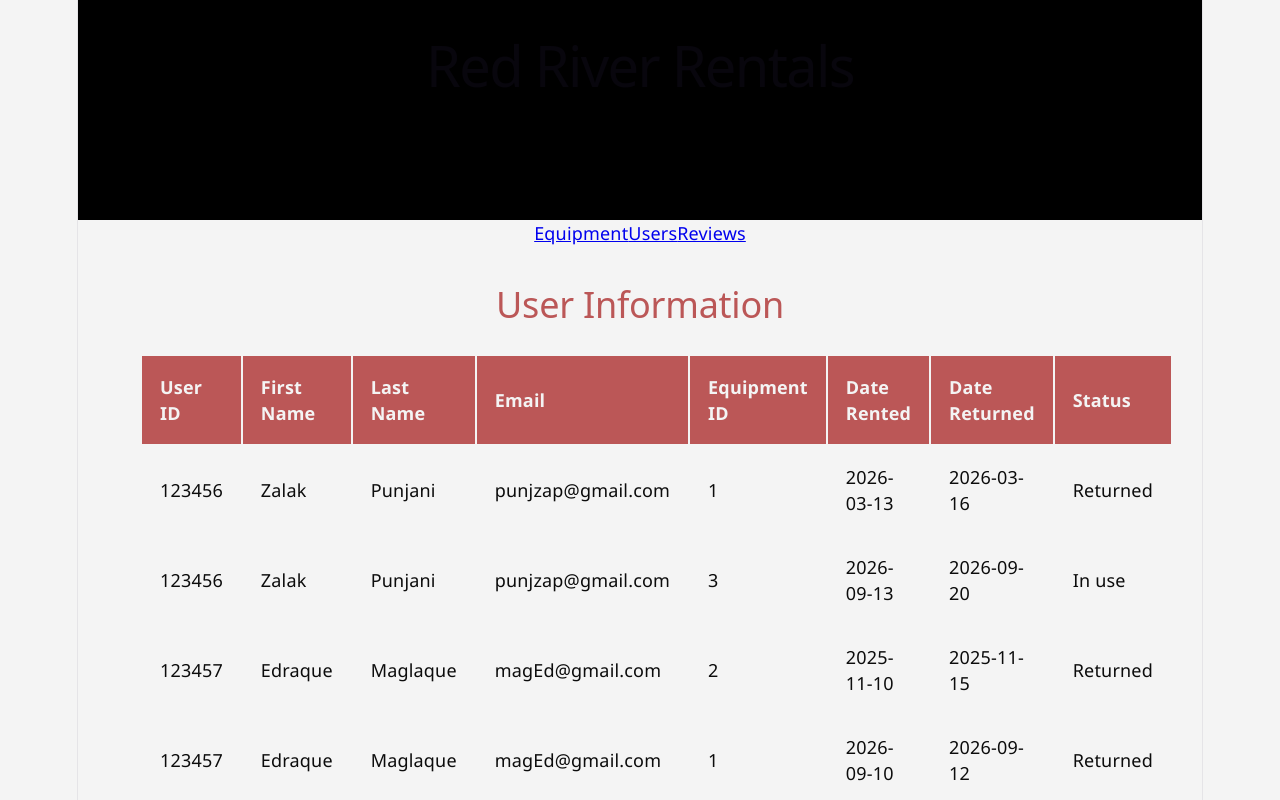
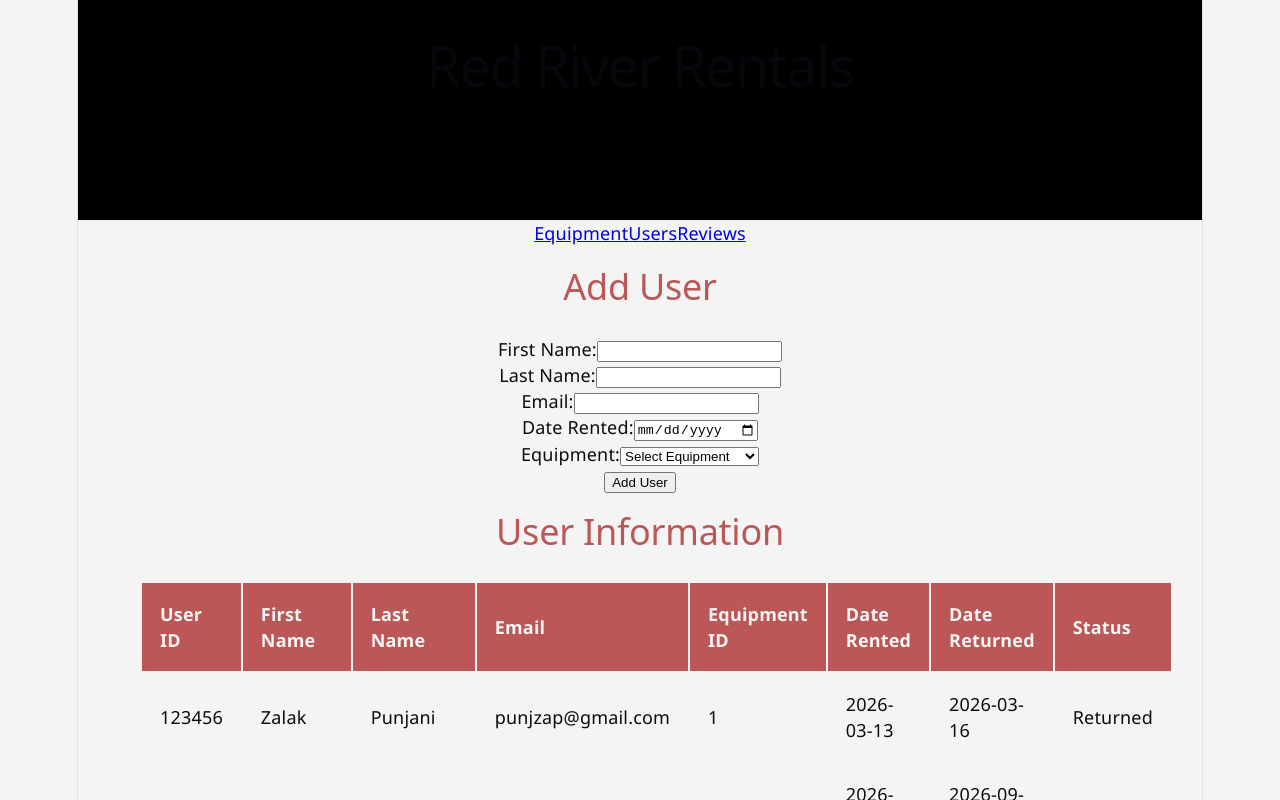
Before and after one commit to emaglaque2-rrc/full-stack-project-group-4, a React (Vite) app: page /user in a window 1280 px wide. Shown: the top 800 px of the page. Built offline with nearby package versions, Linux system fonts and the light colour scheme.

Commit message:
Feat: created the user-page.tsx to render the components that make up for the user feature.

```diff
--- a/src/App.tsx
+++ b/src/App.tsx
@@ -1,11 +1,17 @@
+import { useState } from 'react';
 import './App.css';
 import { Routes, Route } from 'react-router-dom';
 import { Layout } from './components/layout/Layout';
 import EquipmentInventory from './components/equipment-inventory/EquipmentInventory';
-import UserInventory from './components/user-inventory/user-inventory';
+import UserPage from './components/user-page/user-page'
 import RenderReviews from './components/reviews/reviews';
+import userData from './data/user-info.json'
+import type { User } from './types/user'
+
 
 function App() {
+
+  const [users, setUsers] = useState<User[]>(userData);
 
   return (
     <>
@@ -24,7 +30,7 @@ function App() {
 
           <Route
                 path="user"
-                element={<UserInventory />}
+                element={<UserPage users={users} setUsers={setUsers} />}
           />
 
           <Route
--- /dev/null
+++ b/src/components/user-page/user-page.tsx
@@ -0,0 +1,14 @@
+import UserForm from "../user-form/user-form";
+import UserInventory from "../user-inventory/user-inventory";
+import type { UserProps } from "../../types/userProps";
+
+function UserPage({ users, setUsers}: UserProps) {
+    return(
+        <section className="user-page">
+            <UserForm users={users} setUsers={setUsers} />
+            <UserInventory />
+        </section>
+    );
+}
+
+export default UserPage
```
